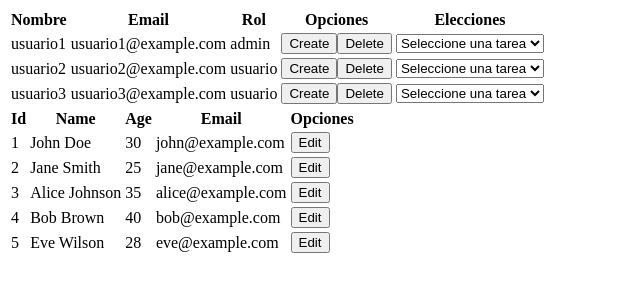
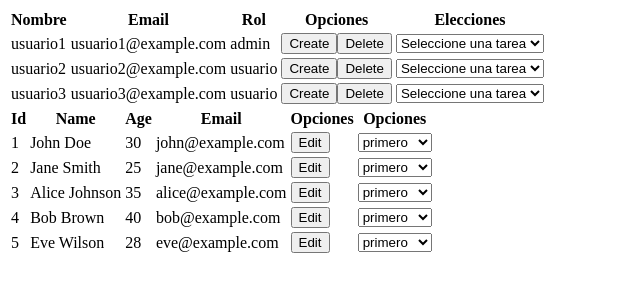
Before and after one commit to willvcg/components-custom, an Angular app in the folder components-custom/: page / in a window 1280 px wide. Shown: the top 300 px of the page, without its empty margins (0-640 px from the left). Built offline with nearby package versions, Linux system fonts and the light colour scheme.

Commit message:
chore: add select to second table

```diff
--- a/components-custom/src/app/app.component.html
+++ b/components-custom/src/app/app.component.html
@@ -1,2 +1,2 @@
 <app-table [headArray]="headArray()" [gridArray]="gridArray()" [buttonsOptions]="buttonsArray()" [selectOptions]="selectArray()"/>
-<app-table [headArray]="headTable()" [gridArray]="dataTable()" [buttonsOptions]="buttonsTabla()"/>
+<app-table [headArray]="headTable()" [gridArray]="dataTable()" [buttonsOptions]="buttonsTabla()" [selectOptions]="selectTable()"/>
--- a/components-custom/src/app/app.component.ts
+++ b/components-custom/src/app/app.component.ts
@@ -15,6 +15,7 @@ export interface TableRow {
   name: string;
   age: number;
   email: string;
+  listado?: string[];
 }
 
 const Arrayusuarios: User[] = [
@@ -45,11 +46,11 @@ const Arrayusuarios: User[] = [
 ]
 
 export const sampleData: TableRow[] = [
-  { id: 1, name: "John Doe", age: 30, email: "john@example.com" },
-  { id: 2, name: "Jane Smith", age: 25, email: "jane@example.com" },
-  { id: 3, name: "Alice Johnson", age: 35, email: "alice@example.com" },
-  { id: 4, name: "Bob Brown", age: 40, email: "bob@example.com" },
-  { id: 5, name: "Eve Wilson", age: 28, email: "eve@example.com" }
+  { id: 1, name: "John Doe", age: 30, email: "john@example.com", listado: ['primero', 'segundo'] },
+  { id: 2, name: "Jane Smith", age: 25, email: "jane@example.com", listado: ['primero', 'segundo'] },
+  { id: 3, name: "Alice Johnson", age: 35, email: "alice@example.com", listado: ['primero', 'segundo'] },
+  { id: 4, name: "Bob Brown", age: 40, email: "bob@example.com", listado: ['primero', 'segundo'] },
+  { id: 5, name: "Eve Wilson", age: 28, email: "eve@example.com", listado: ['primero', 'segundo'] }
 ];
 
 @Component({
@@ -101,7 +102,8 @@ export class AppComponent {
     {head: 'Name', fieldName: 'name'},
     {head: 'Age', fieldName: 'age'},
     {head: 'Email', fieldName: 'email'},
-    {head: 'Opciones', fieldName: 'buttonsOptions'}
+    {head: 'Opciones', fieldName: 'buttonsOptions'},
+    {head: 'Opciones', fieldName: 'selectsOptions'}
   ])
   dataTable = signal<TableRow[]>(sampleData)
   buttonsTabla = signal<ButtonsOptions>({
@@ -114,6 +116,11 @@ export class AppComponent {
       },
     }]
   })
+  selectTable = signal<SelectOptions>({
+    selectedKey: 'rol',
+    selectKeyValues: 'listado',
+    callback: (tareaAux) => this.onCallBackSelect(tareaAux)
+  })
 
   protected onCallBack(ev: CustomItem){
     console.log("ev", ev)
```
